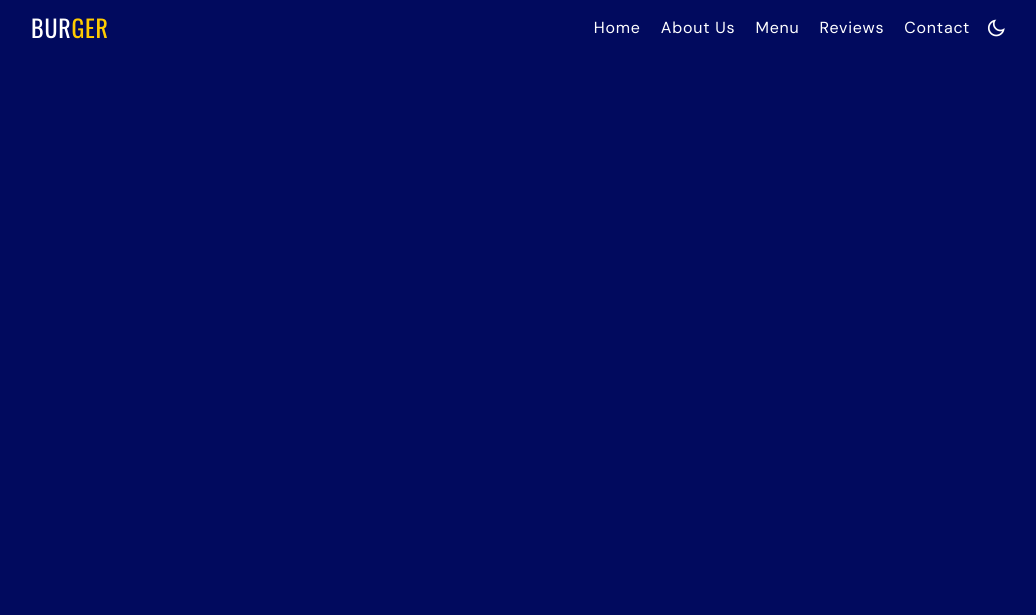
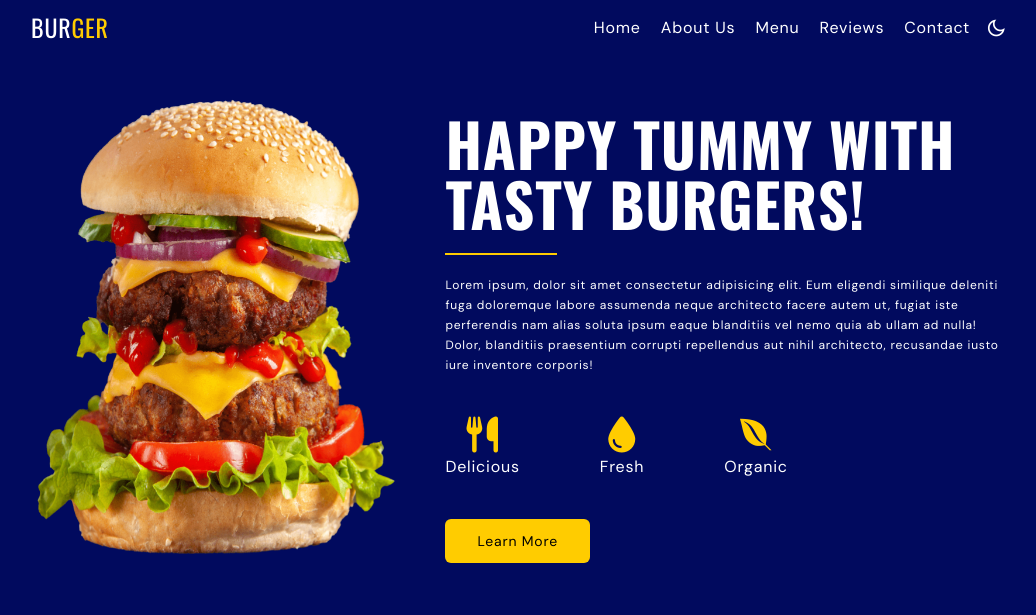
Before and after one commit to ARSH7863/Food_Website, a website: page src/index.html in a window 1280 px wide. Shown: the whole page, without its empty margins (121-1157 px from the left). Drawn offline with nearby package versions, Linux system fonts and the light colour scheme.

Commit message:
Hero Section Created

```diff
--- a/src/index.html
+++ b/src/index.html
@@ -91,7 +91,47 @@
     </header>
     <main>
       <!--~~~~~~~~~~~~~~~ Home ~~~~~~~~~~~~~~~-->
+      <section id="home">
+        <div class="container flex flex-col items-center gap-10 md:flex-row">
+          <div class="mx-auto md:basis-1/2 lg:basis-2/5 animate-movingY">
+            <img
+              src="./img/home-image.png"
+              alt="home image"
+              class="w-60 md:w-full"
+            />
+          </div>
+          <div class="text-center md:basis-1/2 md:text-start lg:basis-3/5">
+            <h1 class="home__title">HAPPY TUMMY WITH TASTY BURGERS!</h1>
+            <div class="seperator mx-auto md:mx-0"></div>
+            <p class="paragraph">
+              Lorem ipsum, dolor sit amet consectetur adipisicing elit. Eum
+              eligendi similique deleniti fuga doloremque labore assumenda neque
+              architecto facere autem ut, fugiat iste perferendis nam alias
+              soluta ipsum eaque blanditiis vel nemo quia ab ullam ad nulla!
+              Dolor, blanditiis praesentium corrupti repellendus aut nihil
+              architecto, recusandae iusto iure inventore corporis!
+            </p>
+            <div
+              class="text-base flex items-center justify-center gap-4 py-10 md:justify-start md:gap-20"
+            >
+              <div class="text-center">
+                <i class="fa-solid fa-utensils text-secondaryColor text-4xl"></i
+                ><br />Delicious
+              </div>
+              <div class="text-center">
+                <i class="fa-solid fa-droplet text-secondaryColor text-4xl"></i
+                ><br />Fresh
+              </div>
+              <div class="text-center">
+                <i class="fa-brands fa-envira text-secondaryColor text-4xl"></i
+                ><br />Organic
+              </div>
+            </div>
 
+            <a href="#" class="btn btn-primary">Learn More</a>
+          </div>
+        </div>
+      </section>
       <!--~~~~~~~~~~~~~~~ Category ~~~~~~~~~~~~~~~-->
 
       <!--~~~~~~~~~~~~~~~ Promo ~~~~~~~~~~~~~~~-->
--- a/src/input.css
+++ b/src/input.css
@@ -4,8 +4,32 @@
 @tailwind components;
 @tailwind utilities;
 
-@layer {
+@layer base {
   body {
     @apply text-whiteColor bg-primaryColor tracking-wider font-dmsans;
   }
+  section {
+    @apply pt-16 pb-4 md:pt-20;
+  }
 }
+
+@layer components {
+  .btn {
+    @apply inline-block text-sm py-3 px-8 capitalize text-center cursor-pointer rounded-md ease-linear duration-200;
+  }
+  .btn-primary {
+    @apply text-blackColor bg-secondaryColor hover:opacity-75;
+  }
+}
+
+@layer utilities {
+  .home__title {
+    @apply text-4xl font-oswald font-bold uppercase lg:text-6xl;
+  }
+  .seperator {
+    @apply w-28 h-[2px] bg-secondaryColor my-5;
+  }
+  .paragraph {
+    @apply text-paragraphColor text-xs leading-5;
+  }
+}
--- a/tailwind.config.js
+++ b/tailwind.config.js
@@ -16,6 +16,12 @@ module.exports = {
         darkColor: '#000',
         darkColorLight: '#171717',
       },
+      keyframes: {
+        move: {
+          '50%': { transform: 'translateY(-1rem)' },
+        },
+      },
+      animation: { movingY: 'move 2s linear infinite' },
     },
     container: {
       center: true,
```
Also changed, not shown: dist/output.css.
